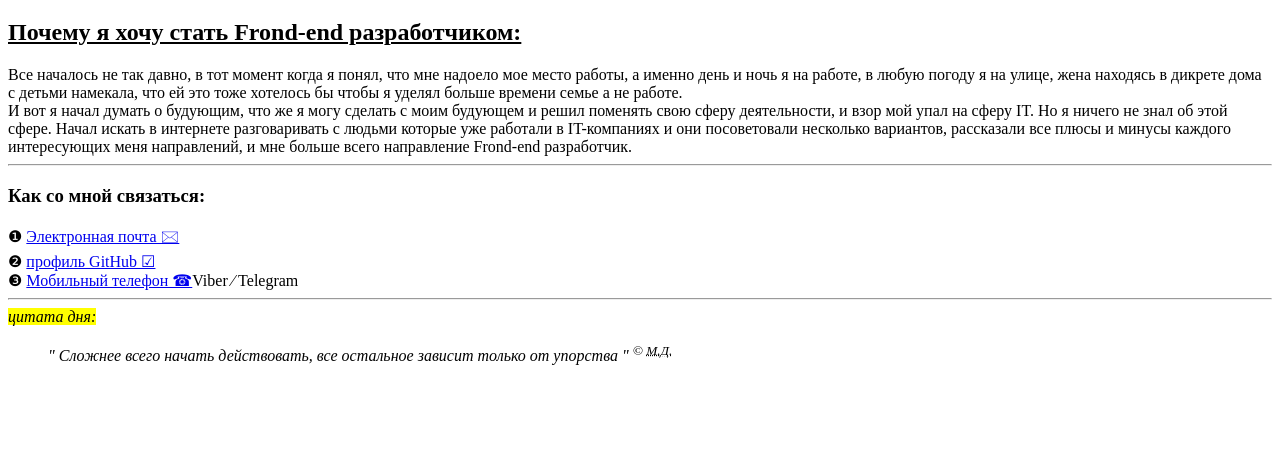
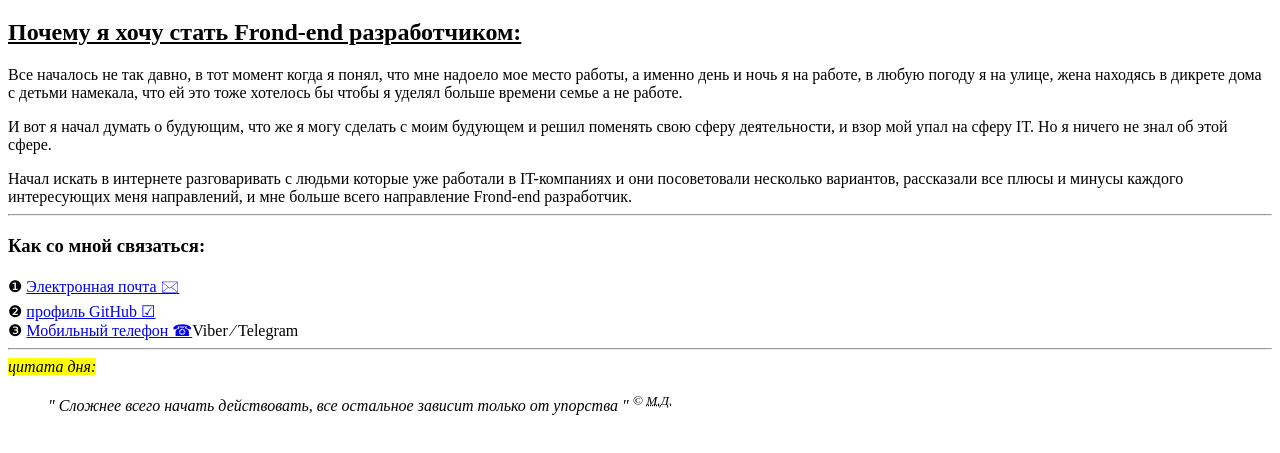
Before and after one commit to ilyaShulgan/if-html, a plain HTML site: page about/index.html in a window 1280 px wide. Shown: the part 61-514 px from the top of the page. Drawn offline with Linux system fonts and the light colour scheme.

Commit message:
all comments corrected

```diff
--- a/about/index.html
+++ b/about/index.html
@@ -5,29 +5,42 @@
     <title>Title</title>
 </head>
 <body>
-<h1><strong> Моя вторая страница </strong></h1>
-<h2><strong>
+<h1> Моя вторая страница </h1>
+<h2>
     <ins> Почему я хочу стать Frond-end разработчиком:</ins>
-</strong></h2>
-Все началось не так давно, в тот момент когда я понял, что мне надоело мое место работы, а именно день и ночь я на
-работе,
-в любую погоду я на улице, жена находясь в дикрете дома с детьми намекала, что ей это тоже хотелось бы чтобы я уделял
-больше времени семье а не работе. <br>
-И вот я начал думать о будующим, что же я могу сделать с моим будующем и решил поменять свою сферу деятельности,
-и взор мой упал на сферу IT. Но я ничего не знал об этой сфере. Начал искать в интернете разговаривать с людьми которые
-уже работали в IT-компаниях и они посоветовали несколько вариантов, рассказали все плюсы и минусы каждого интересующих
-меня
-направлений, и мне больше всего направление Frond-end разработчик.
+</h2>
+<div>
+    Все началось не так давно, в тот момент когда я понял, что мне надоело мое место работы, а именно день и ночь я на
+    работе,
+    в любую погоду я на улице, жена находясь в дикрете дома с детьми намекала, что ей это тоже хотелось бы чтобы я
+    уделял
+    больше времени семье а не работе.
+    <p>И вот я начал думать о будующим, что же я могу сделать с моим будующем и решил поменять свою сферу деятельности,
+        и взор мой упал на сферу IT. Но я ничего не знал об этой сфере. </p>
+    Начал искать в интернете разговаривать с людьми которые
+    уже работали в IT-компаниях и они посоветовали несколько вариантов, рассказали все плюсы и минусы каждого
+    интересующих
+    меня направлений, и мне больше всего направление Frond-end разработчик.
+</div>
 <hr>
 <h3>Как со мной связаться:</h3>
-&#10102 <a href="mailto:shulganbrest@gmail.com">Электронная почта &#128386</a> <br>
-&#10103 <a href="https://github.com/ilyaShulgan/if-html">профиль GitHub &#9745</a> <br>
-&#10104 <a href="tel:+375297247381">Мобильный телефон &#9742</a>Viber &#8260 Telegram
+<div>
+    &#10102 <a href="mailto:shulganbrest@gmail.com">Электронная почта &#128386</a> <br>
+    &#10103 <a href="https://github.com/ilyaShulgan/if-html">профиль GitHub &#9745</a> <br>
+    &#10104 <a href="tel:+375297247381">Мобильный телефон &#9742</a>Viber &#8260 Telegram
+</div>
 <hr>
-<mark><em>цитата дня:</em></mark>
+<mark>
+    <em>цитата дня:
+    </em>
+</mark>
 <br>
 <blockquote cite="https://www.forbes.ru/forbeslife/dosug/262327-na-vse-vremena-100-vdokhnovlyayushchikh-tsitat">
-    <i> &quot Cложнее всего начать действовать, все остальное зависит только от упорства &quot <sup>&#169
-        <abbr title="Майкл Джордан">М.Д.</abbr></sup></i></blockquote>
+    <i> &quot Cложнее всего начать действовать, все остальное зависит только от упорства &quot
+        <sup>&#169
+            <abbr title="Майкл Джордан">М.Д.</abbr>
+        </sup>
+    </i>
+</blockquote>
 </body>
 </html>
```
Also changed, not shown: index.html (+7 -7 lines).
